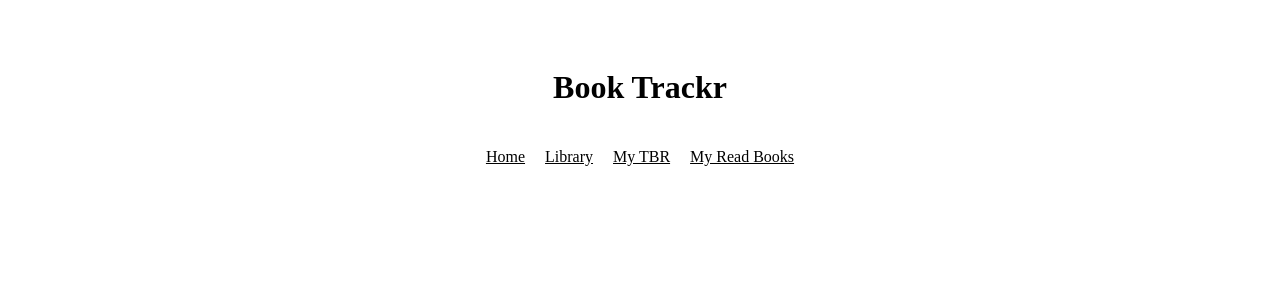
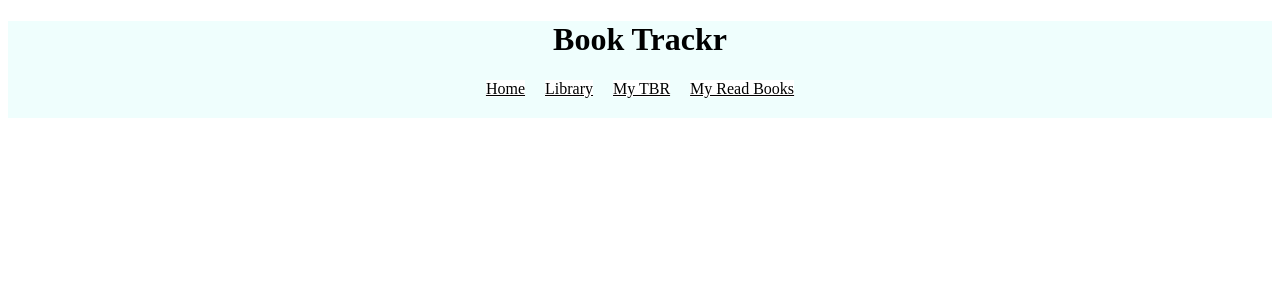
Before and after one commit to laurenhalpert/book-trackr, a React (Create React App) app in the folder my-app/: page / in a window 1280 px wide. Shown: the top 300 px of the page. Built offline with nearby package versions, Linux system fonts and the light colour scheme; no server answers.

Commit message:
adjust styling

```diff
--- a/my-app/src/App.js
+++ b/my-app/src/App.js
@@ -11,12 +11,7 @@ function App() {
 
   const [books, setBooks] = useState([])
   const [search, setSearch] = useState("")
-  //could tBRBooks and readBooks be variables instead of state?
-  //  -they could be calculated by running a filter on books checking their onTBR and onRead properties
-  // const [tBRBooks, setTBRBooks] = useState([])
-  // const [readBooks, setReadBooks] = useState([])
 
-  //const [search, setSearch] = useState("")
 
 
 
@@ -28,8 +23,7 @@ function App() {
     .then(r=>r.json())
     .then(books => {
       setBooks(books)
-      //setTBRBooks(books.filter(book => book.onTBR))
-      //setReadBooks(books.filter(book=> book.onRead))
+
     })
   }, [])
 
@@ -38,20 +32,18 @@ function App() {
   function updateTBRBooks(bookObj) {
 
     setBooks(books.map(book => book.id === bookObj.id? bookObj : book))
-    //setTBRBooks([...tBRBooks, bookObj])
+
 
   }
 
   function updateReadBooks(bookObj) {
-    //setTBRBooks(tBRBooks.filter(book => book.id !== bookObj.id))
-    //setReadBooks([...readBooks, bookObj])
+
     setBooks(books.map(book=> book.id === bookObj.id? bookObj: book))
 
   }
 
   function handleRemoval(bookObj){
-    //setTBRBooks(tBRBooks.filter(book => book.id !== bookObj.id))
-    //setReadBooks(readBooks.filter(book => book.id !== bookObj.id))
+
     setBooks(books.map(book=> book.id === bookObj.id? bookObj: book))
 
 
@@ -103,51 +95,15 @@ function App() {
       sortedArr = arr.sort(compareAuthor)
     }
     setBooks(sortedArr)
-    // if (val === "default") {
-    //   sortedArr = arr.sort(compareDefault)
-    //   if (onPage === "library") {
-    //     setBooks(sortedArr)
-    //   } else if (onPage === "mytbr") {
-    //     tBRBooks = sortedArr
-    //     //setTBRBooks(()=>sortedArr)
-    //   } else if (onPage === "myread") {
-    //     readBooks = sortedArr
-    //     //setReadBooks(()=>sortedArr)
-    //   }
-    // } else if (val === "title") {
-    //   sortedArr =  arr.sort(compareTitle)
-    //   if (onPage === "library") {
-    //     setBooks(sortedArr)
-    //   } else if (onPage === "mytbr") {
-    //     tBRBooks = sortedArr
-    //     //setTBRBooks(()=>sortedArr)
-    //   } else if (onPage === "myread") {
-    //     readBooks = sortedArr
-    //     //setReadBooks(()=>sortedArr)
-    //   }
-    // } else if (val === "author") {
-    //   sortedArr =  arr.sort(compareAuthor)
-    //   setBooks(sortedArr)
-    //   // if (onPage === "library") {
-    //   //   setBooks(sortedArr)
-    //   // } else if (onPage === "mytbr") {
-    //   //   tBRBooks = sortedArr
-    //   //   //setTBRBooks(()=>sortedArr)
-    //   // } else if (onPage === "myread") {
-    //   //   readBooks = sortedArr
-    //   //   //setReadBooks(()=>sortedArr)
-    //   // }
-    // }
+
 
   }
 
-  // const booksToDisplay= books.filter(book=> book.title.toLowerCase().includes(search.toLowerCase()) && !book.onTBR)
-  // const tBRBooks = books.filter(book=> book.onTBR)
-  // const readBooks = books.filter(book => book.onRead)
+
   return (
     <div className="App">
-      <header>
-        <h1>Book Trackr</h1>
+      <header style={{background: "#EFFEFD"}}>
+        <h1 id="site-title">Book Trackr</h1>
         <NavBar />
       </header>
       <Switch>
--- a/my-app/src/index.css
+++ b/my-app/src/index.css
@@ -4,7 +4,7 @@ body {
 }
 
 div{
-  padding-top: 20px;
+
   padding-bottom: 20px;
 }
 
```
